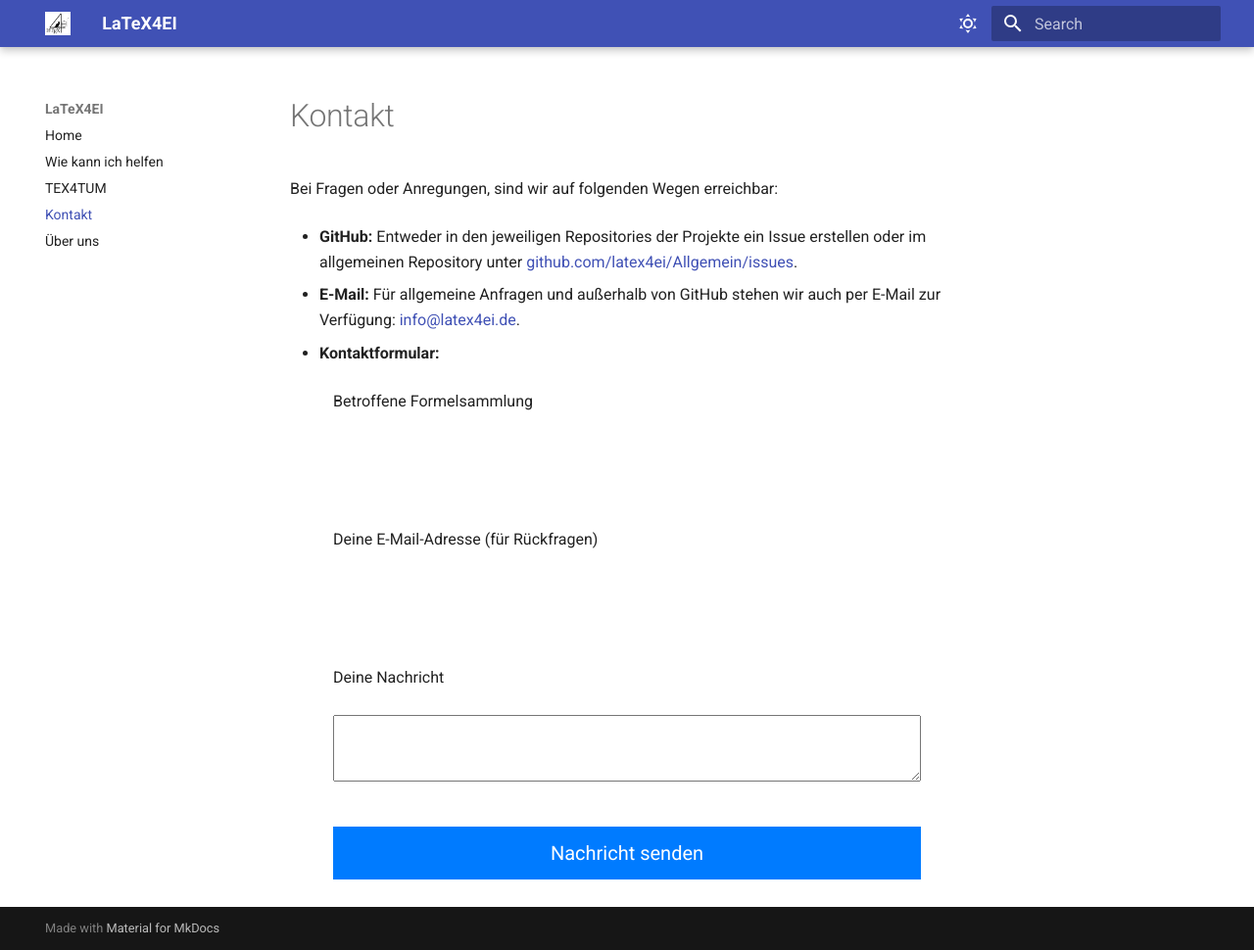
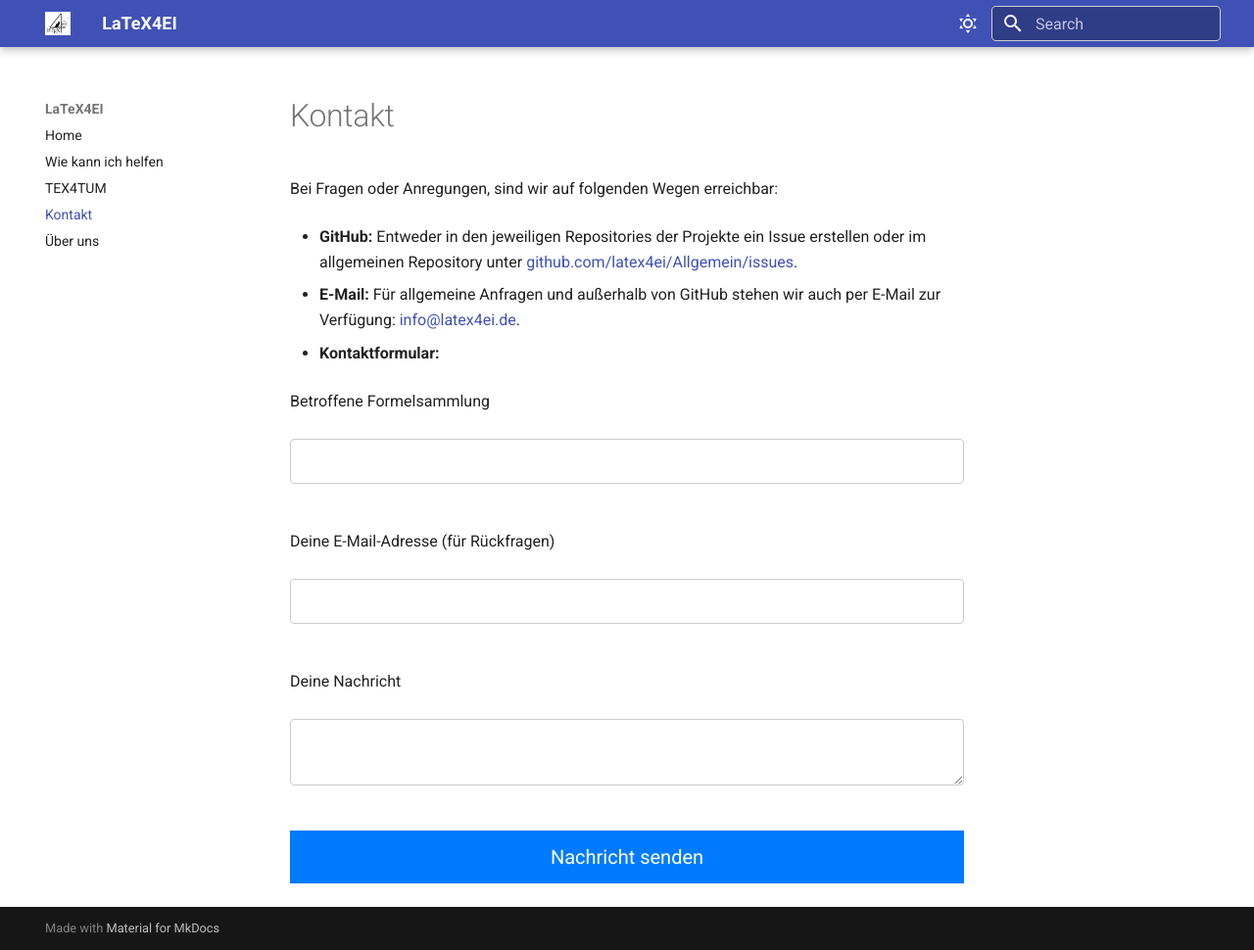
Before and after one commit to latex4ei/Allgemein, an MkDocs documentation site: the page built from docs/CONTACT.md, in a window 1280 px wide and 970 px high. Shown: the whole window at 98% size. Built offline with MkDocs 1.6.1 and Material for MkDocs 9.7.7, drawn with Linux system fonts in a browser that asks for light colours.

Commit message:
update css styles of contact form

```diff
--- a/docs/css/custom.css
+++ b/docs/css/custom.css
@@ -1,8 +1,9 @@
 form {
   display: flex;
   flex-direction: column;
-    max-width: 600px;
-    margin: 0 auto;
+  max-width: 100%; /* Adjust to align with text */
+  margin-left: 0;  /* Remove auto margin to align left */
+  margin-right: 0;
 }
 
 input, textarea {
@@ -11,6 +12,10 @@ form {
   font-size: 1rem;
   width: 100%;
   box-sizing: border-box;
+  border: 1px solid #ccc; /* Visible border */
+  border-radius: 4px;     /* Rounded corners */
+  background-color: #fff; /* White background */
+  color: #333;            /* Dark text color */
 }
 
 button {
```
Lines whose indentation alone changed are shown as unchanged.
